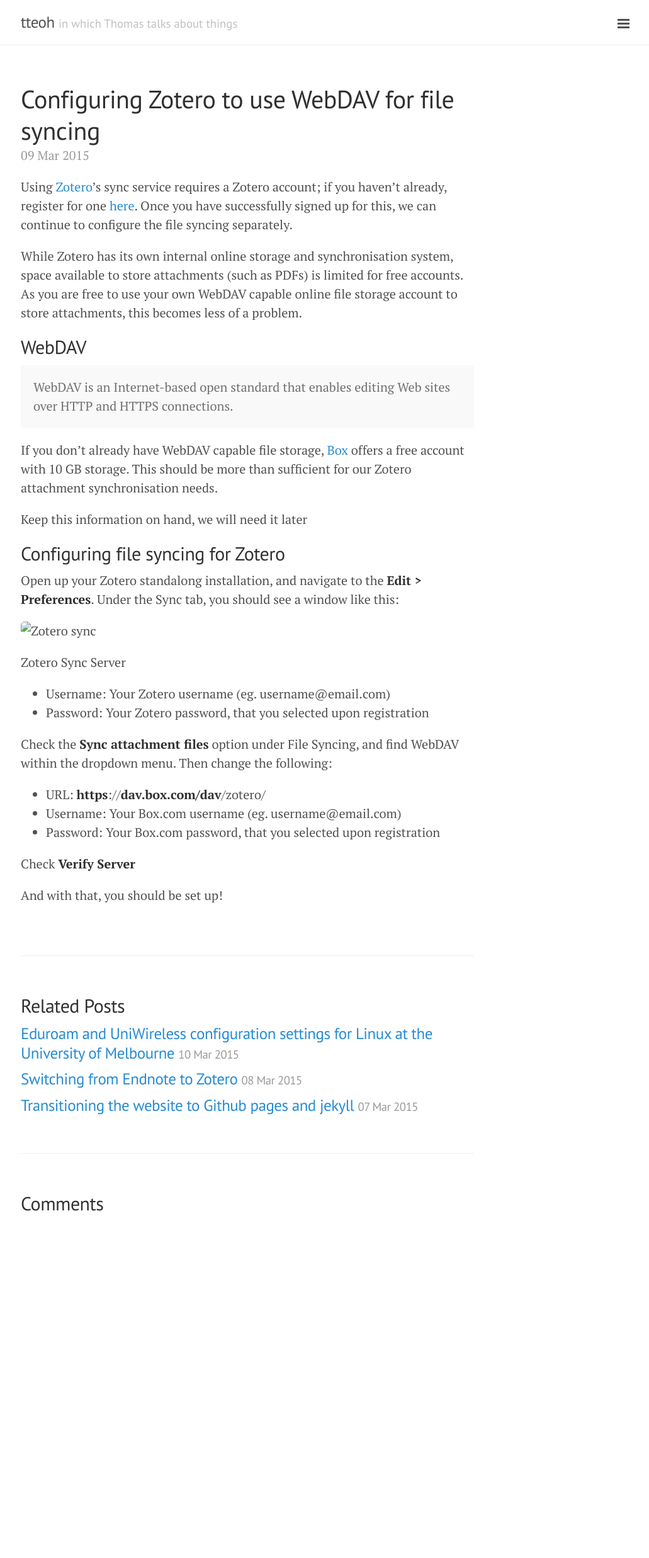
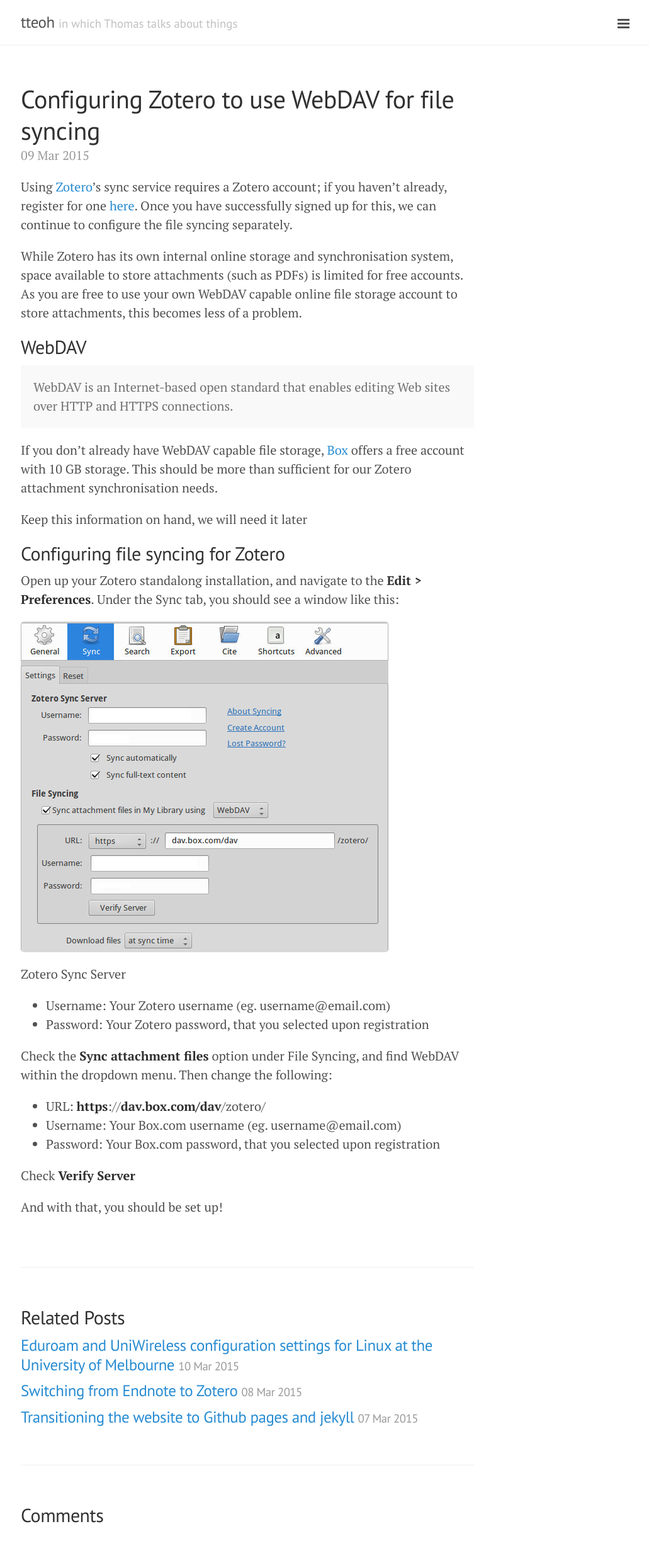
Before and after one commit to thomasteoh/thomasteoh.github.io, a Jekyll site: the page built from _posts/2015-03-09-configuring-zotero-to-use-webdav.md, in a window 1280 px wide. Shown: the whole page at 63% size, without its empty margins (247-1278 px from the left). Built offline with Jekyll 4.4.1, drawn with Linux system fonts in a browser that asks for light colours; Markdown is read by kramdown in place of the engine named in the settings; comment, search, counter and statistics services are not loaded; before the commit the page ends 1979 px from its top, so only the background shows below that.

Commit message:
modified some image paths to better work

```diff
--- a/_posts/2015-03-09-configuring-zotero-to-use-webdav.md
+++ b/_posts/2015-03-09-configuring-zotero-to-use-webdav.md
@@ -25,7 +25,7 @@
 
 Open up your Zotero standalong installation, and navigate to the <strong>Edit > Preferences</strong>. Under the Sync tab, you should see a window like this:
 
-![Zotero sync](public/images/2015-03-13-zotero-sync.jpg)
+![Zotero sync]({{ site.baseurl }}public/images/2015-03-13-zotero-sync.jpg)
 
 Zotero Sync Server
 
```
Also changed, not shown: _posts/2015-03-08-switching-from-endnote-to-zotero.md (+1 -1 lines), public/images/2015-03-13-zotero-sync.jpg.
